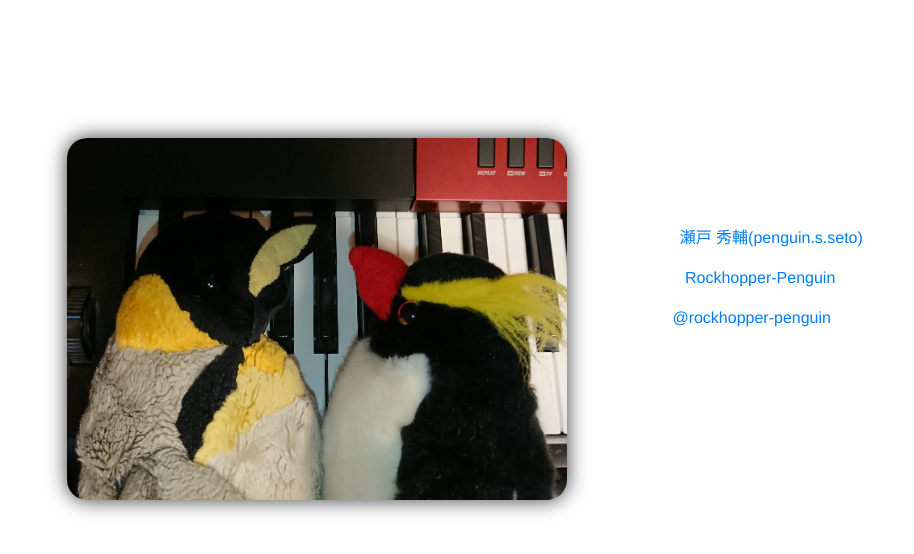
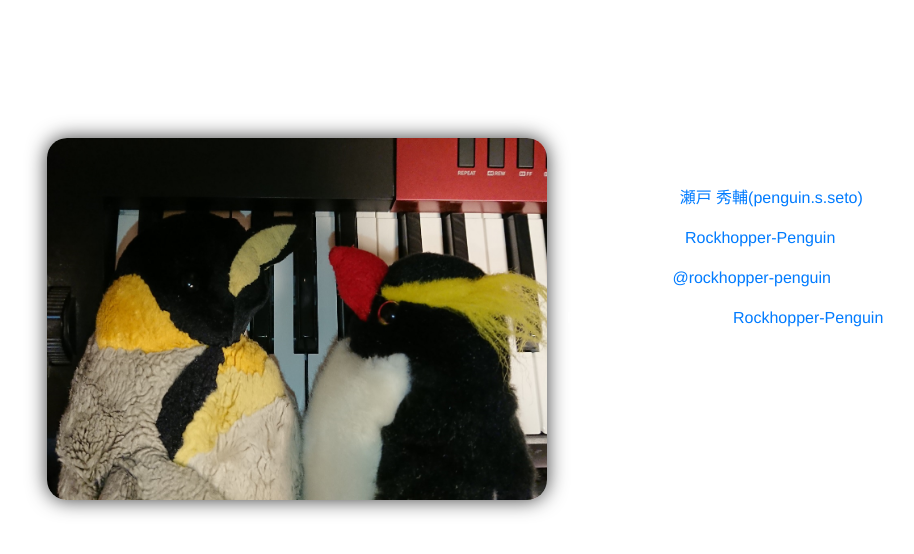
Before and after one commit to rockhopper-penguin/syusuke-s, a Vue app: page /#/ in a window 1280 px wide. Shown: the top 554 px of the page, without its empty margins (175-1089 px from the left). Built offline with nearby package versions, Linux system fonts and the light colour scheme.

Commit message:
リンクの追加

```diff
--- a/src/views/Home.vue
+++ b/src/views/Home.vue
@@ -25,6 +25,13 @@
         Qiita：
         <a href="https://qiita.com/rockhopper-penguin" target="_blank"
           >@rockhopper-penguin</a
+        >
+      </p>
+      <p>
+        Rockhopper-Penguin：<a
+          href="https://rockhopper-penguin.github.io/"
+          target="_blank"
+          >Rockhopper-Penguin</a
         >
       </p>
     </div>
```
